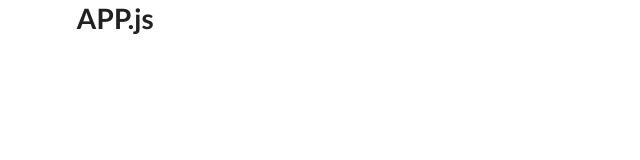
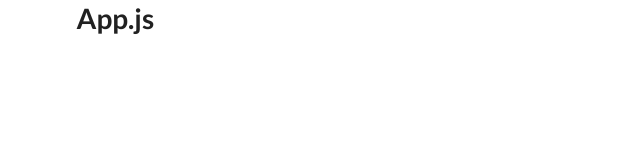
Before and after one commit to tobsirl/react-context-translate, a React (Create React App) app: page / in a window 1280 px wide. Shown: the top 160 px of the page, without its empty margins (0-640 px from the left). Built offline with nearby package versions, Linux system fonts and the light colour scheme.

Commit message:
Changed App to class based component and added state

```diff
--- a/src/components/App.js
+++ b/src/components/App.js
@@ -1,11 +1,17 @@
-import React from 'react';
+import React, { Component } from 'react';
 
-const App = () => {
-  return (
-    <div className="ui container">
-      <h1>APP.js</h1>
-    </div>
-  );
-};
+class App extends Component {
+  state = {
+    language: 'english'
+  };
+
+  render() {
+    return (
+      <div className="ui container">
+        <h1>App.js</h1>
+      </div>
+    );
+  }
+}
 
 export default App;
```
